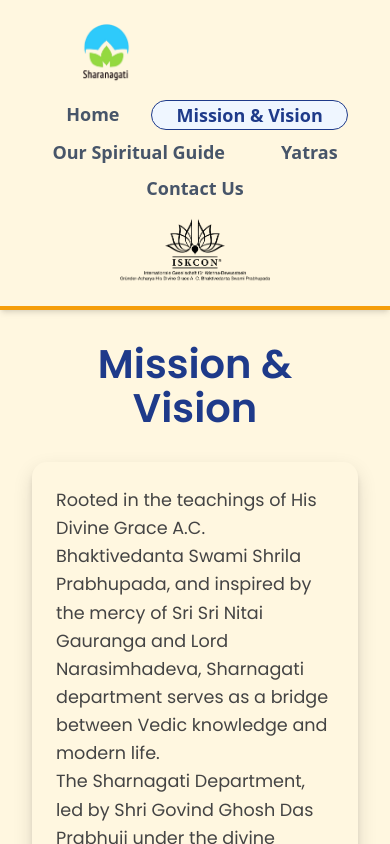
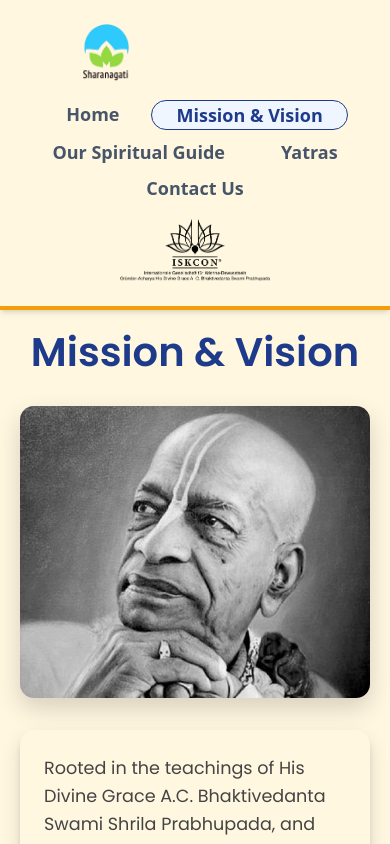
Before and after one commit to asinha2297/sharanagati, a React (Vite) app: page /about in a window 390 px wide. Shown: the top 844 px of the page. Built offline with nearby package versions, Linux system fonts and the light colour scheme.

Commit message:
Prabhupada ji's image inclusion in Mission and Vision page

```diff
--- a/src/components/AboutUs.jsx
+++ b/src/components/AboutUs.jsx
@@ -1,6 +1,7 @@
 import React from "react";
 import "../styles/AboutUs.css";
 import AnimatedParagraph from "./AnimatedParagraph";
+import prabhupadaImage from "../assets/Prabhupada.jpg";
 
 const paragraphs = [
   "Rooted in the teachings of His Divine Grace A.C. Bhaktivedanta Swami Shrila Prabhupada, and inspired by the mercy of Sri Sri Nitai Gauranga and Lord Narasimhadeva, Sharnagati department serves as a bridge between Vedic knowledge and modern life.\nThe Sharnagati Department, led by Shri Govind Ghosh Das Prabhuji under the divine guidance of ISKCON Newtown, is dedicated to spreading the timeless wisdom of the Bhagavad-gita and nurturing spiritual values across all sections of society.",
@@ -16,6 +17,13 @@
   return (
     <div className="about-us-container">
       <h1 className="page-title">Mission & Vision</h1>
+      <div className="mission-image-wrapper">
+        <img
+          src={prabhupadaImage}
+          alt="His Divine Grace A.C. Bhaktivedanta Swami Shrila Prabhupada"
+          className="mission-image"
+        />
+      </div>
       {paragraphs.map((text, index) =>
         typeof text === "string" ? (
           <AnimatedParagraph key={index} text={text} index={index} />
--- a/src/styles/AboutUs.css
+++ b/src/styles/AboutUs.css
@@ -14,6 +14,20 @@
   margin-bottom: 2rem;
   color: #b35b00;
   font-weight: 600;
+}
+
+.mission-image-wrapper {
+  display: flex;
+  justify-content: center;
+  margin: 0 auto 2rem;
+}
+
+.mission-image {
+  width: 100%;
+  max-width: 420px;
+  border-radius: 14px;
+  object-fit: cover;
+  box-shadow: 0 10px 24px rgba(0, 0, 0, 0.16);
 }
 
 
@@ -71,3 +85,17 @@
     transform: translateX(0);
   }
 }
+
+@media (max-width: 768px) {
+  .about-us-container {
+    padding: 1.25rem;
+  }
+
+  .page-title {
+    font-size: 2rem;
+  }
+
+  .mission-image {
+    max-width: 100%;
+  }
+}
```
Also changed, not shown: src/assets/Prabhupada.jpg (added).
